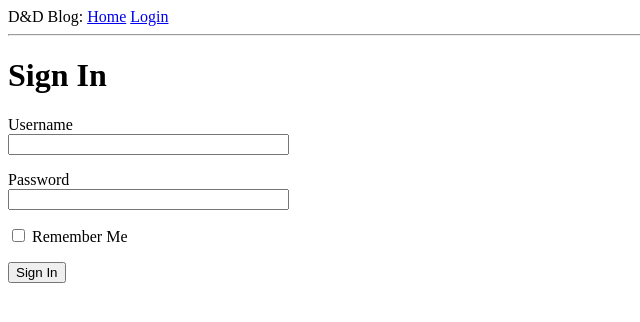
After one commit to ndbellew/dndblog, a Flask app: page /login in a window 1280 px wide. The commit adds this page. Shown: the top 322 px of the page, without its empty margins (0-640 px from the left). Run offline with Flask 2, Linux system fonts and the light colour scheme.

Commit message:
Web Forms

```diff
--- a/app/__init__.py
+++ b/app/__init__.py
@@ -1,5 +1,7 @@
 from flask import Flask
+from config import Config
 
 app = Flask(__name__)
+app.config.from_object(Config)
 
 from app import routes
--- /dev/null
+++ b/app/forms.py
@@ -0,0 +1,9 @@
+from flask_wtf import FlaskForm
+from wtforms import StringField, PasswordField, BooleanField, SubmitField
+from wtforms.validators import DataRequired
+
+class LoginForm(FlaskForm):
+    username = StringField('Username', validators=[DataRequired()])
+    password = PasswordField('Password', validators = [DataRequired()])
+    remember_me = BooleanField('Remember Me')
+    submit = SubmitField('Sign In')
--- a/app/routes.py
+++ b/app/routes.py
@@ -1,6 +1,6 @@
-from flask import render_template
+from flask import render_template, flash, redirect, url_for
 from app import app
-
+from app.forms import LoginForm
 
 @app.route('/')
 @app.route('/index')
@@ -8,3 +8,11 @@ def index():
     user = {"username":"Ndbellew"}
     posts = [{"author":{"username":"John"},"body":"Yeet!"}]
     return render_template('index.html', title="home", user=user, posts=posts)
+
+@app.route('/login', methods=['GET','POST'])
+def login():
+    form = LoginForm()
+    if form.validate_on_submit():
+        flash(f'Login request for user {form.username.data}, remember_me={form.remember_me.data}')
+        return redirect(url_for('index'))
+    return render_template('login.html', title='Sign In', form=form)
--- a/app/templates/base.html
+++ b/app/templates/base.html
@@ -7,8 +7,21 @@
       {% endif %}
     </head>
     <body>
-      <div>D&D Blog: <a href="/index">Home</a></div>
+      <div>
+        D&D Blog:
+        <a href={{url_for("index")}}>Home</a>
+        <a href={{url_for("login")}}>Login</a>
+      </div>
       <hr>
+        {% with messages = get_flashed_messages() %}
+        {% if messages %}
+        <ul>
+          {% for message in messages %}
+          <li>{{ message }}</li>
+          {% endfor %}
+        </ul>
+        {% endif %}
+        {% endwith %}
         {% block content %}{% endblock %}
     </body>
 </html>
--- /dev/null
+++ b/app/templates/login.html
@@ -0,0 +1,23 @@
+{% extends "base.html" %}
+
+{% block content %}
+  <h1>Sign In</h1>
+  <form action="" method="POST" novalidate>
+    {{ form.hidden_tag() }}
+    <p>
+      {{ form.username.label }}<br>
+      {{ form.username(size=32) }}
+      {% for error in form.username.errors %}
+      <span style="color: red;">[{{ error }}]</span>
+      {% endfor %}
+    </p>
+    <p>
+      {{ form.password.label }}<br>
+      {{ form.password(size=32) }}
+      {% for error in form.password.errors %}
+      <span style="color: red;">[{{ error }}]</span>
+      {% endfor %}
+    </p>
+    <p>{{ form.remember_me() }} {{ form.remember_me.label }}</p>
+    <p>{{ form.submit() }}</p>
+{% endblock %}
--- /dev/null
+++ b/config.py
@@ -0,0 +1,4 @@
+import os
+
+class Config(object):
+    SECRET_KEY = os.environ.get('SECRET_KEY') or  'you-could-never-ever-guess'
```
